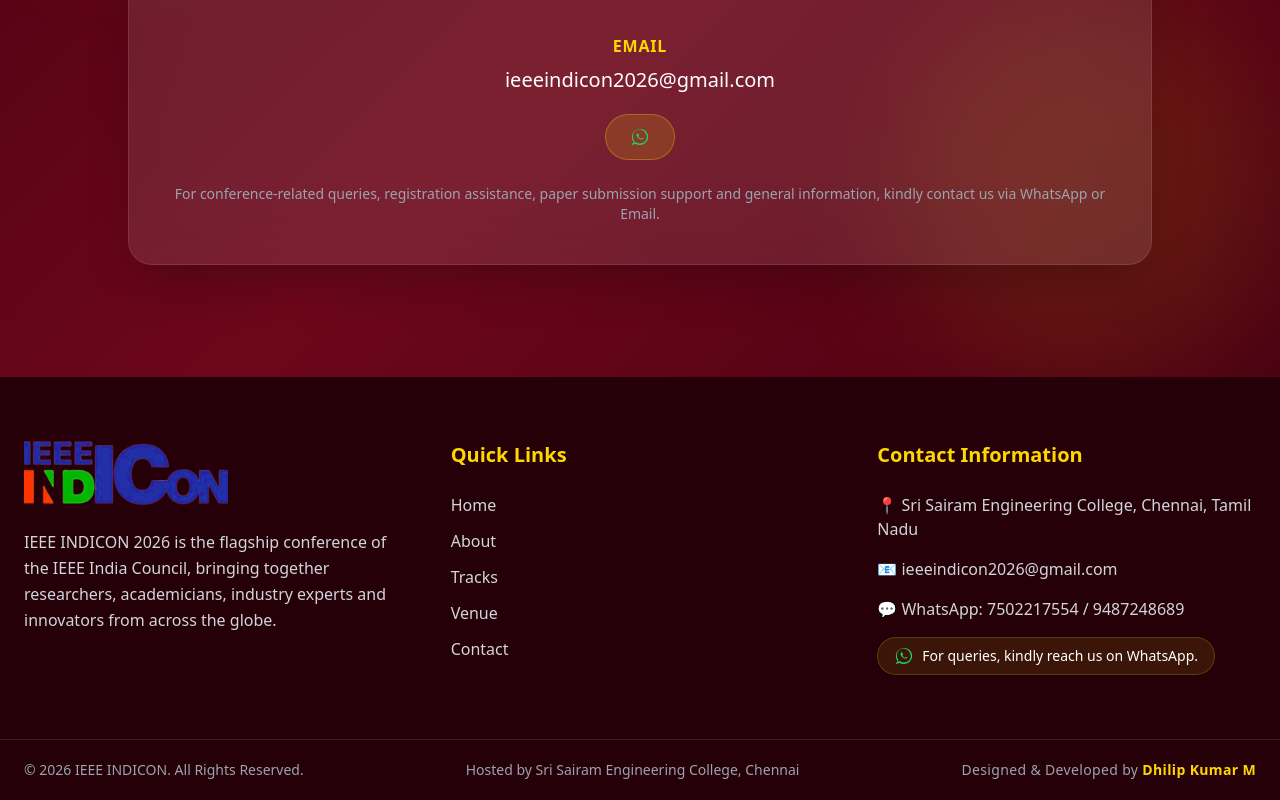
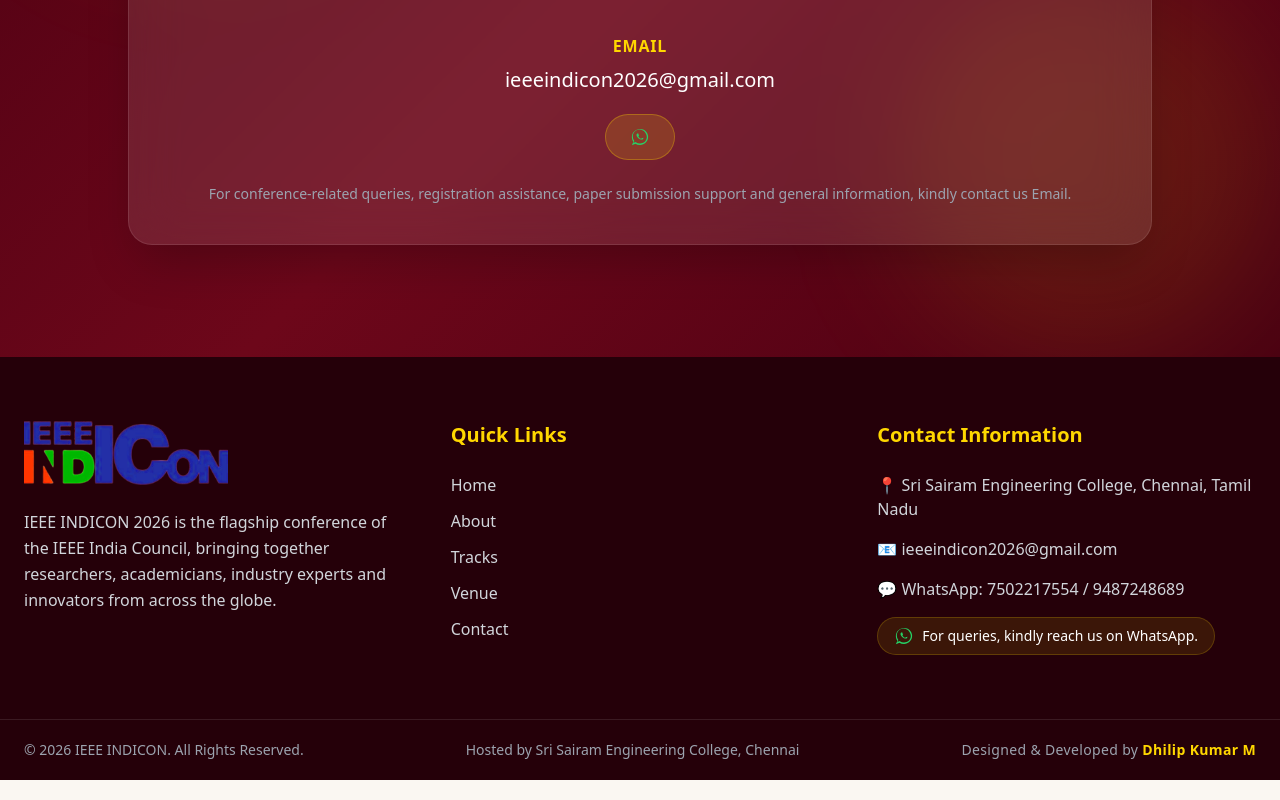
Before and after one commit to Dhilipkumar1906/indicon2026, a React (Vite) app: page / in a window 1280 px wide. Shown: the part 5588-6388 px from the top of the page. Built offline with nearby package versions, Linux system fonts and the light colour scheme.

Commit message:
Update contact.jsx

```diff
--- a/src/components/contact.jsx
+++ b/src/components/contact.jsx
@@ -102,9 +102,11 @@
     <path d="M16 3C8.8 3 3 8.8 3 16c0 2.8.9 5.4 2.4 7.6L3 29l5.6-2.3c2.1 1.3 4.6 2 7.4 2 7.2 0 13-5.8 13-13S23.2 3 16 3zm0 23.4c-2.4 0-4.7-.7-6.7-2l-.5-.3-3.3 1.4 1.4-3.2-.3-.5c-1.4-2-2.1-4.3-2.1-6.8 0-6 4.9-10.9 10.9-10.9S26.9 10 26.9 16s-4.9 10.4-10.9 10.4zm6-7.8c-.3-.1-1.8-.9-2.1-1-.3-.1-.5-.1-.7.1s-.8 1-.9 1.1c-.2.2-.3.2-.6.1-1.8-.9-3-1.6-4.2-3.7-.3-.5.3-.5.8-1.8.1-.2 0-.4-.1-.5-.1-.1-.7-1.6-.9-2.2-.2-.6-.5-.5-.7-.5h-.6c-.2 0-.5.1-.7.4-.2.3-.9.9-.9 2.2s.9 2.5 1 2.7c.1.2 1.8 2.8 4.5 3.9 1.7.7 2.4.8 3.2.7.5-.1 1.8-.7 2-1.5.3-.8.3-1.4.2-1.5-.1-.1-.3-.2-.6-.3z"/>
   </svg>
 
-  {/* <p className="text-white">
+  {/*
+  <p className="text-white">
     For queries, kindly reach us on WhatsApp.
-  </p> */}
+  </p>
+  */}
 </div>
 
           </div>
@@ -113,7 +115,7 @@
           <p className="mt-6 text-gray-400 text-sm">
             For conference-related queries, registration assistance,
             paper submission support and general information,
-            kindly contact us via WhatsApp or Email.
+            kindly contact us Email.
           </p>
 
         </div>
```
